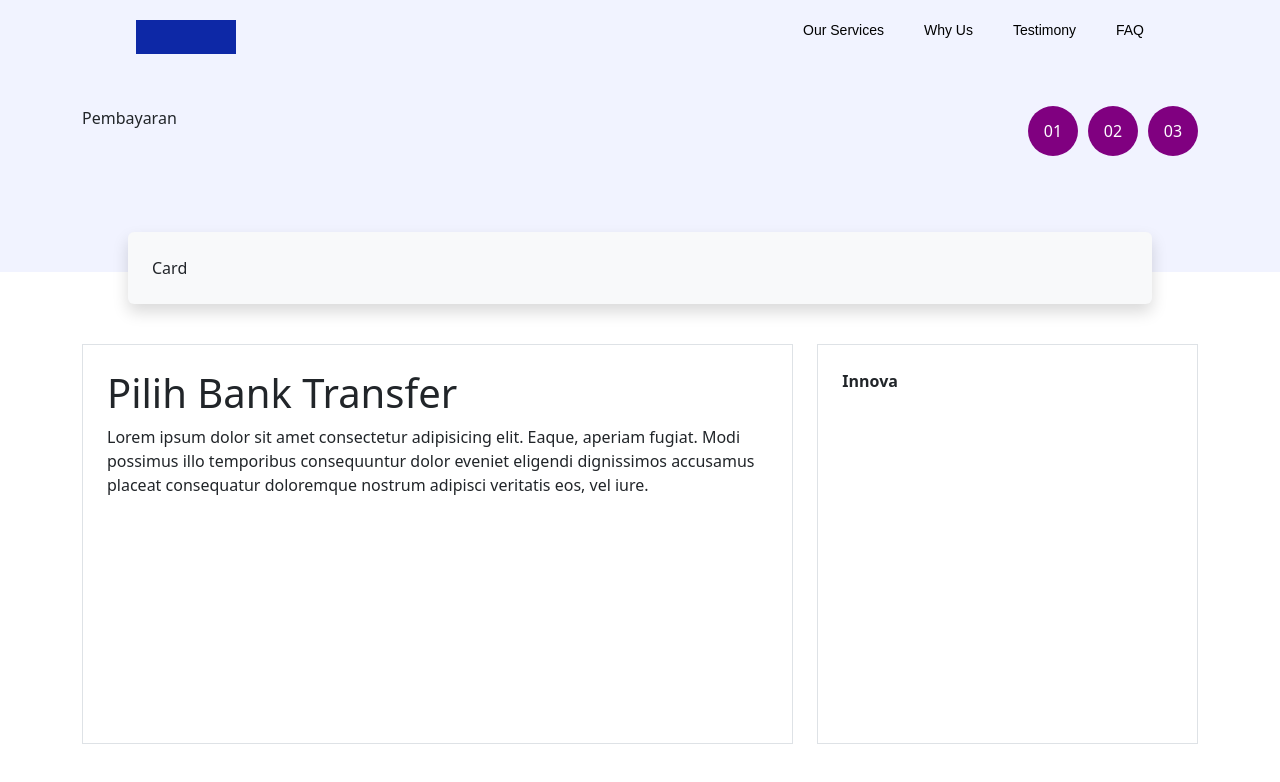
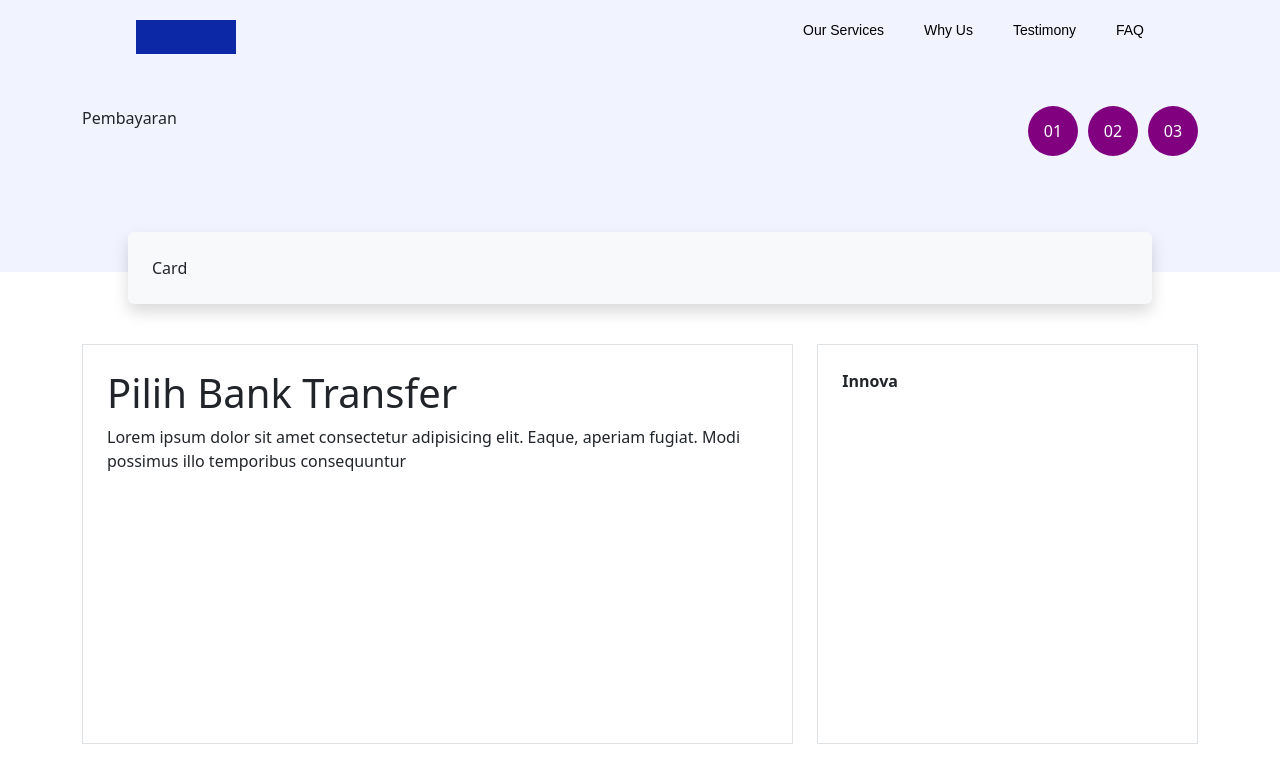
Before and after one commit to HarisMI40/fer-rental-mobil-public, a React (Vite) app: page /pembayaran in a window 1280 px wide. Shown: the top 782 px of the page. Built offline with nearby package versions, Linux system fonts and the light colour scheme.

Commit message:
update hal pembayaran

```diff
--- a/src/pages/Pembayaran/Pembayaran.jsx
+++ b/src/pages/Pembayaran/Pembayaran.jsx
@@ -18,9 +18,7 @@ const Pembayaran = () => {
 
           <p>
             Lorem ipsum dolor sit amet consectetur adipisicing elit. Eaque,
-            aperiam fugiat. Modi possimus illo temporibus consequuntur dolor
-            eveniet eligendi dignissimos accusamus placeat consequatur
-            doloremque nostrum adipisci veritatis eos, vel iure.
+            aperiam fugiat. Modi possimus illo temporibus consequuntur
           </p>
         </div>
         <div className={`${style.sidebar} border p-4`}>
```
